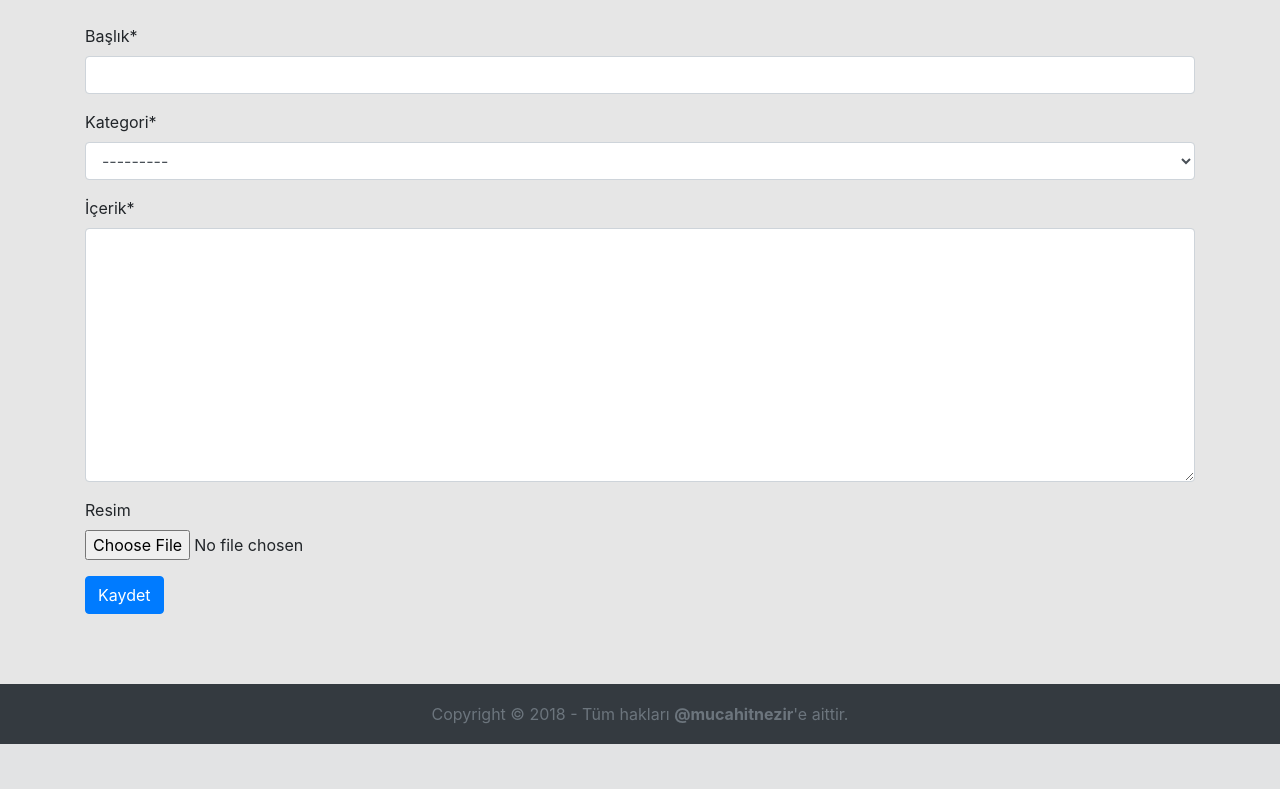
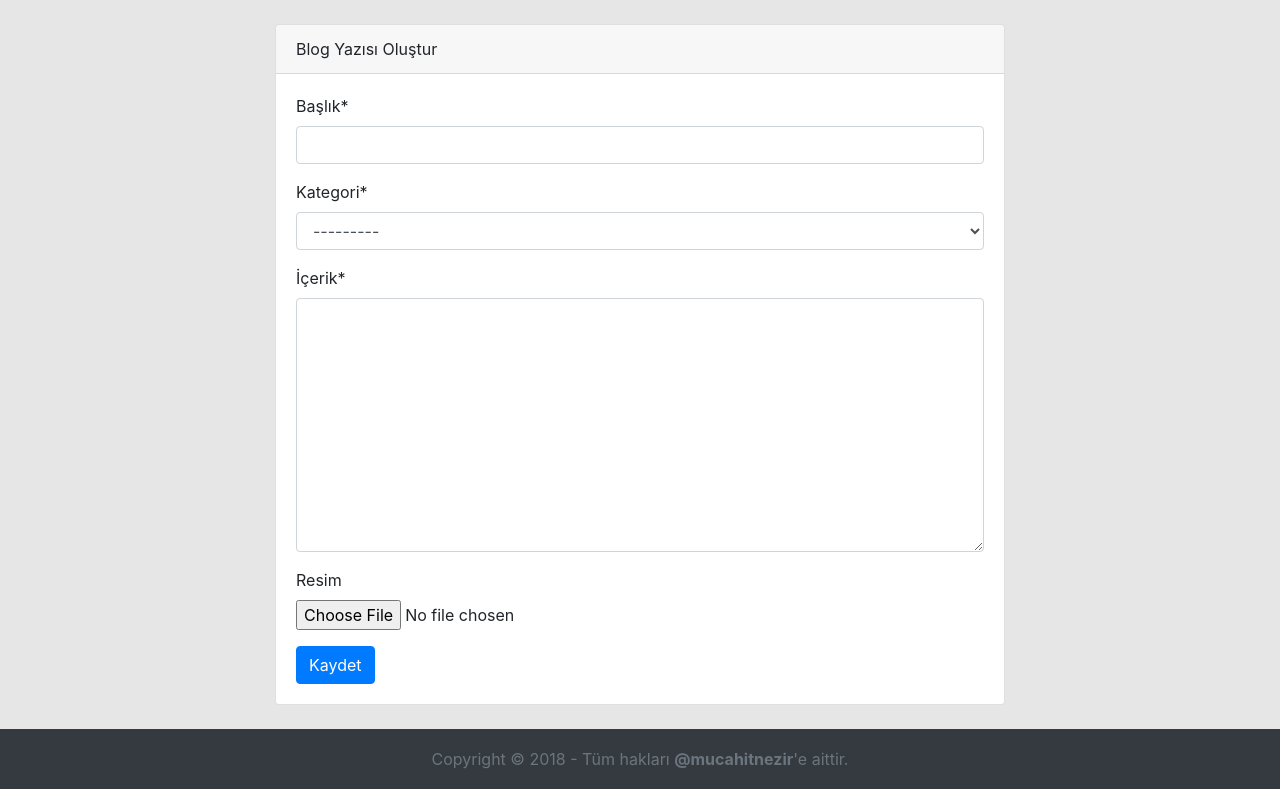
Before and after one commit to mucahitnezir/django-starter, a Django app: page /blog/create/ in a window 1280 px wide. Shown: the part 56-845 px from the top of the page. Before the commit the page ends 800 px from the top, so only its background shows below. Run offline with Django 3.2, Linux system fonts and the light colour scheme; data that the repository does not hold is empty; some libraries are stand-ins or nearby versions.

Commit message:
Improved UI

```diff
--- a/templates/account/login.html
+++ b/templates/account/login.html
@@ -4,7 +4,9 @@
 
 {% block content %}
 
-    <div class="card">
+    <div class="row">
+        <div class="col-md-6 offset-md-3">
+            <div class="card mb-4">
                 <div class="card-header">Giriş Yap</div>
                 <div class="card-body">
                     <form method="POST">
@@ -14,5 +16,7 @@
                     </form>
                 </div>
             </div>
+        </div>
+    </div>
 
 {% endblock %}
--- a/templates/account/register.html
+++ b/templates/account/register.html
@@ -4,7 +4,9 @@
 
 {% block content %}
 
-    <div class="card">
+    <div class="row">
+        <div class="col-md-6 offset-md-3">
+            <div class="card mb-4">
                 <div class="card-header">Kayıt Ol</div>
                 <div class="card-body">
                     <form method="POST">
@@ -14,5 +16,7 @@
                     </form>
                 </div>
             </div>
+        </div>
+    </div>
 
 {% endblock %}
--- a/templates/layout/post.html
+++ b/templates/layout/post.html
@@ -6,11 +6,11 @@
     {% endblock %}
 
     <div class="row">
-        <div class="col-md-8">
+        <div class="col-md-8 mb-4">
             {% block postContent %}
             {% endblock %}
         </div>
-        <div class="col-md-4">
+        <div class="col-md-4 mb-4">
             <div class="ps-20">
                 <!--Categories-->
                 {% if not hide_categories %}
--- a/templates/post/form.html
+++ b/templates/post/form.html
@@ -3,10 +3,20 @@
 {% load crispy_forms_tags %}
 
 {% block content %}
+
+    <div class="row">
+        <div class="col-md-8 offset-md-2">
+            <div class="card mb-4">
+                <div class="card-header">{{ title }}</div>
+                <div class="card-body">
                     <form method="POST" enctype="multipart/form-data">
                         {% csrf_token %}
                         {{ form|crispy }}
                         {{ form.media }}
                         <input type="submit" class="btn btn-primary" value="Kaydet">
                     </form>
+                </div>
+            </div>
+        </div>
+    </div>
 {% endblock %}
```
Lines whose indentation alone changed are shown as unchanged.
